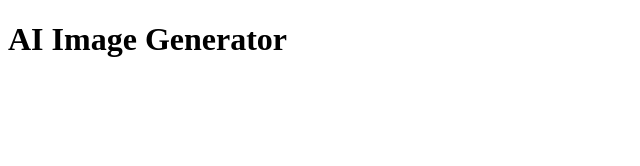
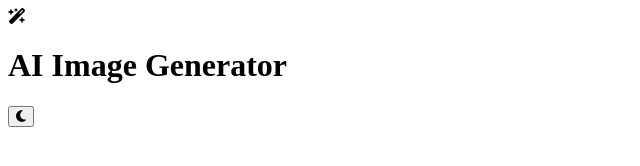
Before and after one commit to Savant-Syntax/Image-generator, a plain HTML site: page index.html in a window 1280 px wide. Shown: the whole page, without its empty margins (0-640 px from the left). Drawn offline with Linux system fonts and the light colour scheme.

Commit message:
HTML Header part is complete

```diff
--- a/index.html
+++ b/index.html
@@ -9,12 +9,17 @@
 </head>
 <body>
     <div class="container">
-        <div class="header">
+        <header class="header">
             <div class="logo-wrapper">
-
+                <div class="logo">
+                    <i class="fa-solid fa-wand-magic-sparkles"></i>
+                </div>
                 <h1>AI Image Generator</h1>
             </div>
-        </div>
+            <button class="theme-toggle">
+                <i class="fa-solid fa-moon"></i>
+            </button>
+        </header>
     </div>
     <script src="script.js"></script>
 </body>
```
